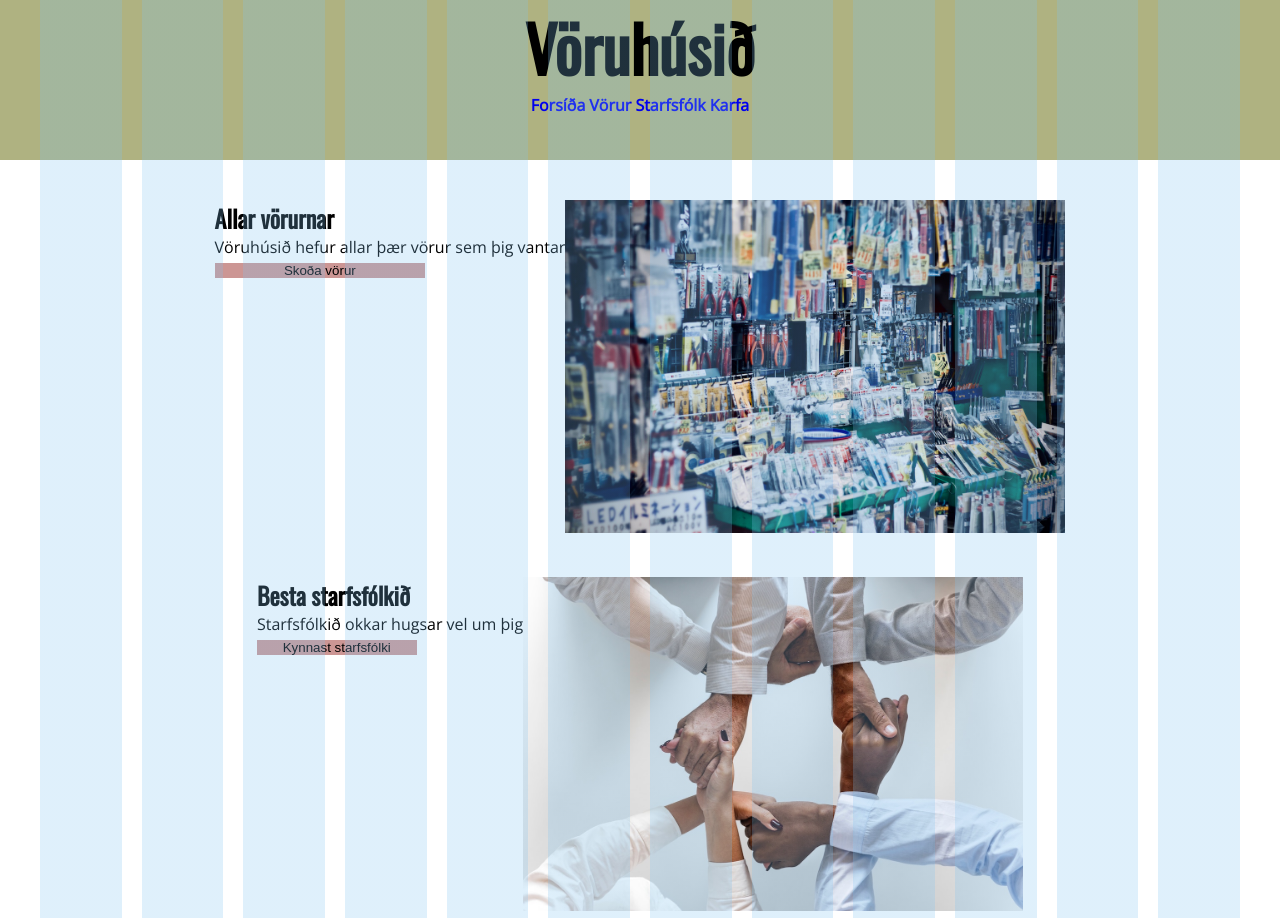
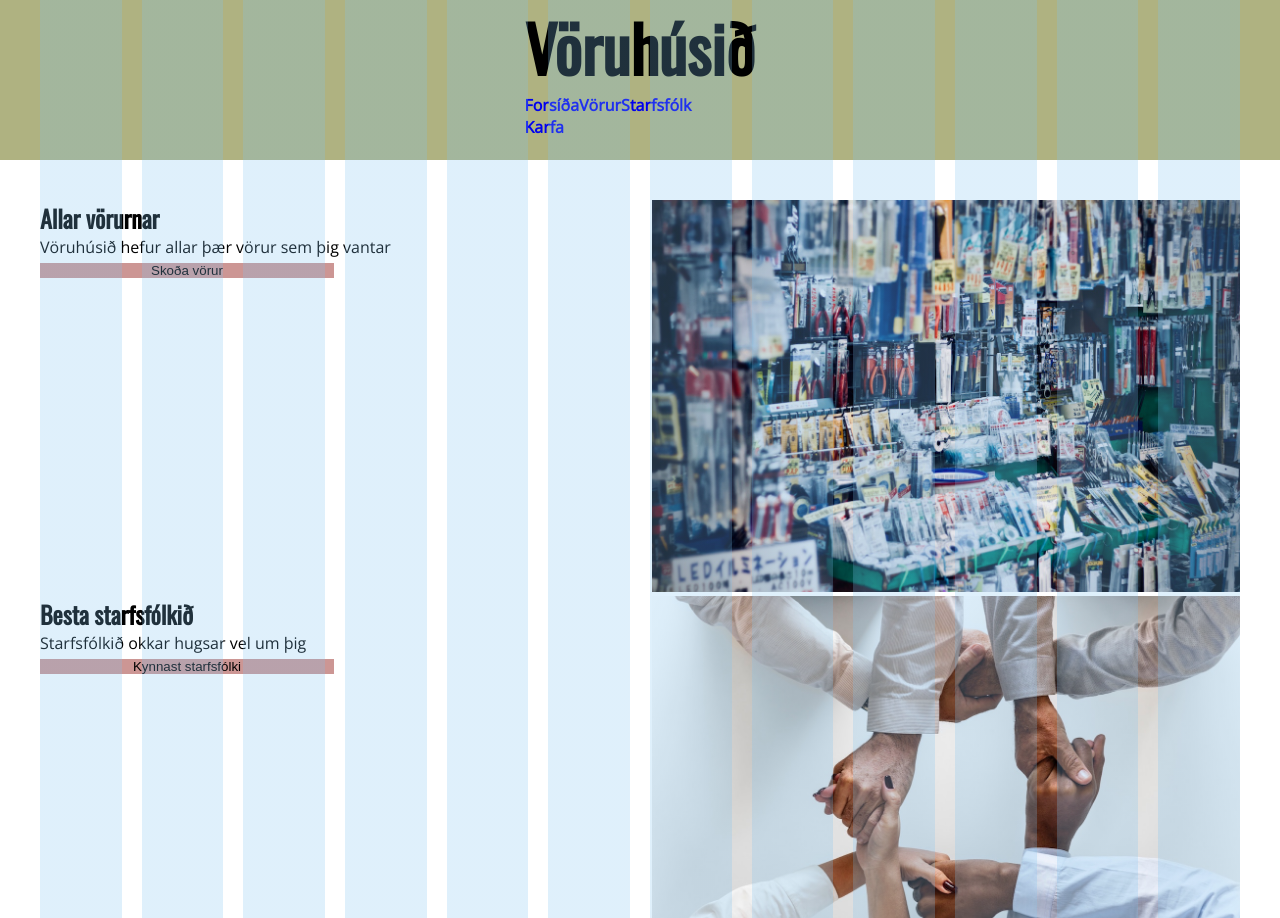
Before and after one commit to ass106/vef18-Hopverkefni1, a website: page index.html in a window 1280 px wide. Shown: the top 918 px of the page. Drawn offline with nearby package versions, Linux system fonts and the light colour scheme; files that its build step writes are made by us from their sources.

Commit message:
Smávægilegar breytingar á index.html

```diff
--- a/index.html
+++ b/index.html
@@ -19,7 +19,9 @@
           <a class="header__title__link" href="./index.html">Forsíða</a>
           <a class="header__title__link" href="./pages/products.html">Vörur</a>
           <a class="header__title__link" href="./pages/staff.html">Starfsfólk</a>
-          <a class="header__title__link" href="./pages/cart.html">Karfa</a>
+        </div>
+          <div class="header__basket">
+            <a class="header__title__link" href="./pages/cart.html">Karfa</a>
         </div>
       </div>
     </header>
@@ -33,8 +35,6 @@
         <div class="info__img">
           <img src="./img/products.jpg">
         </div>
-      </section>
-      <section class="info">
         <div class="info__text">
           <h2>Besta starfsfólkið</h1>
           <p>Starfsfólkið okkar hugsar vel um þig</p>
--- a/scss/info.scss
+++ b/scss/info.scss
@@ -3,15 +3,22 @@
 .info {
     display: flex;
     justify-content: center;
+    flex-direction: row;
     margin: $gutter*2;
+    max-width: 1200px;
+    margin-left: auto;
+    margin-right: auto;
+    flex-wrap: wrap;
+    justify-content: space-between;
 
     &__text {
         font-family: $font-main;
+        width: 49%;
 
         button {
             background-color: $color-6;
             border: none;
-            max-width: 60%;
+            max-width: 50%;
             width: 100%;
         }
 
@@ -21,8 +28,9 @@
     }
 
     &__img {
+        width: 49%;
         img {
-            max-width: 500px;
+            width: 100%;
         }
     }
 }
--- a/scss/title.scss
+++ b/scss/title.scss
@@ -9,15 +9,23 @@
             font-family: $font-heading;
             font-size: 32px;
         }
+        &__links {
+            text-align: center;
+            align-content: flex-end;
+            display: flex;
+            flex-direction: row;
+        }
+
         &__link {
+
+            justify-content: space-between;
             text-decoration: none;
             font-family: $font-main;
             font-weight: bold;
-            flex-direction: row;
-        }
-        &__links {
-            text-align: center;
-            align-content: flex-end;
         }
     }
+
+    &__basket {
+        justify-content: flex-end;
+    }
 }
```
